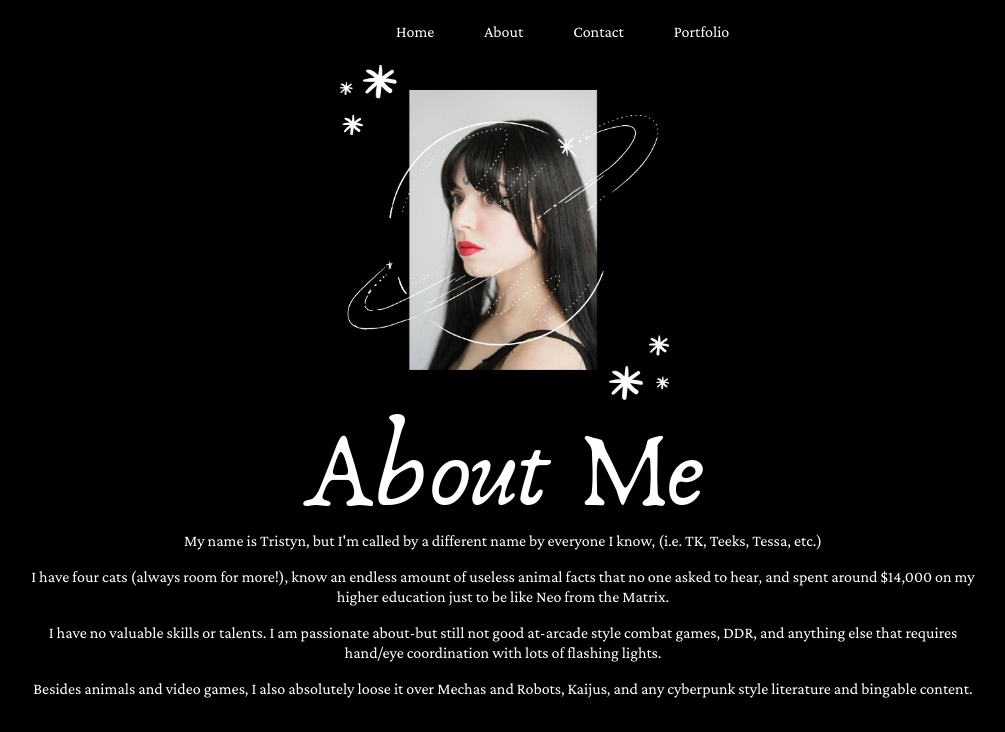
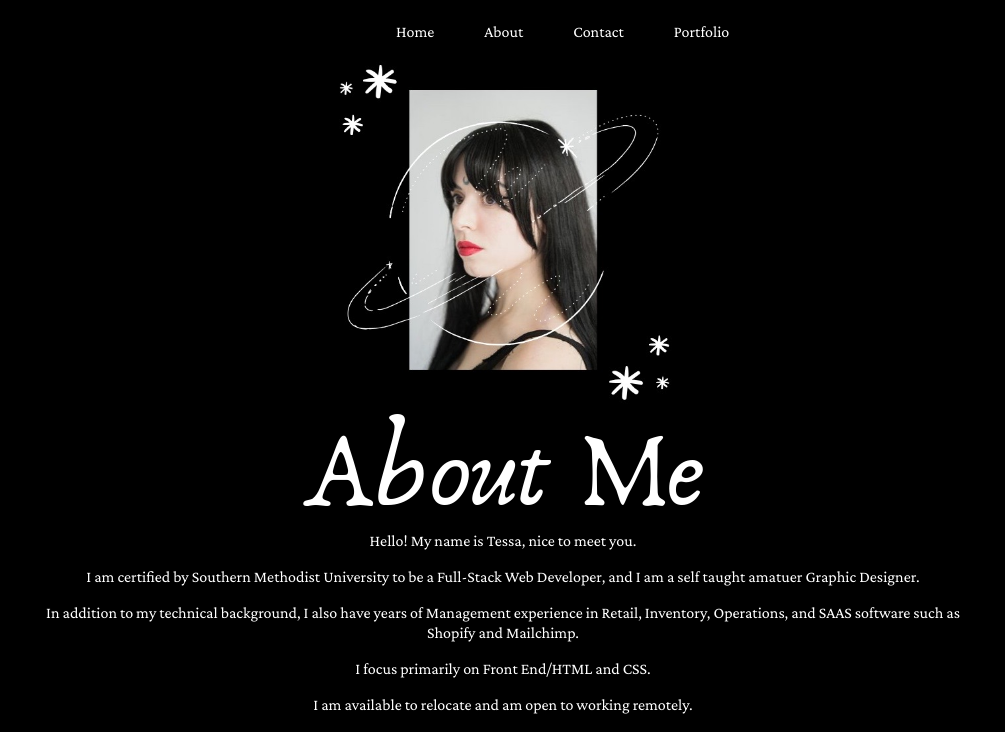
Before and after one commit to ursa-min0r/ursa-min0r.github.io, a plain HTML site: page about.html in a window 1280 px wide. Shown: the top 732 px of the page, without its empty margins (137-1142 px from the left). Drawn offline with nearby package versions, Linux system fonts and the light colour scheme.

Commit message:
Updated About.HTML

```diff
--- a/about.html
+++ b/about.html
@@ -29,17 +29,17 @@
                     style="width:350px; height:350px;">
                     <br>
                 <img id="about image" src="ASSETS/IMAGES/1.png" alt="Mini Moon" style="width:500px; height:100px;">
-                <p>My name is Tristyn, but I'm called by a different name by everyone I know, (i.e. TK, Teeks, Tessa,
-                    etc.)
+                <p>Hello! My name is Tessa, nice to meet you.
                 </p>
-                <p>I have four cats (always room for more!), know an endless amount of useless animal facts that no one
-                    asked to hear, and spent around $14,000 on my higher education just to be like Neo from the Matrix.
+                <p>I am certified by Southern Methodist University to be a Full-Stack Web Developer, and I am a self
+                    taught amatuer Graphic Designer.
                 </p>
-                <p>I have no valuable skills or talents. I am passionate about-but still not good at-arcade style combat
-                    games, DDR, and anything else that requires hand/eye coordination with lots of
-                    flashing lights.</p>
-                <p>Besides animals and video games, I also absolutely loose it over Mechas and Robots, Kaijus, and any
-                    cyberpunk style literature and bingable content.</p>
+                <p>In addition to my technical background, I also have years of Management experience in Retail,
+                    Inventory, Operations, and SAAS software such as Shopify and Mailchimp.
+                </p>
+                <p>I focus primarily on Front End/HTML and CSS.
+                </p>
+                <p>I am available to relocate and am open to working remotely.</p>
                 <br>
                 <img id="mini-logo" src="ASSETS/IMAGES/Untitled design.jpg" alt="Mini Logo"
                     style="width:250px; height:250px;">
```
